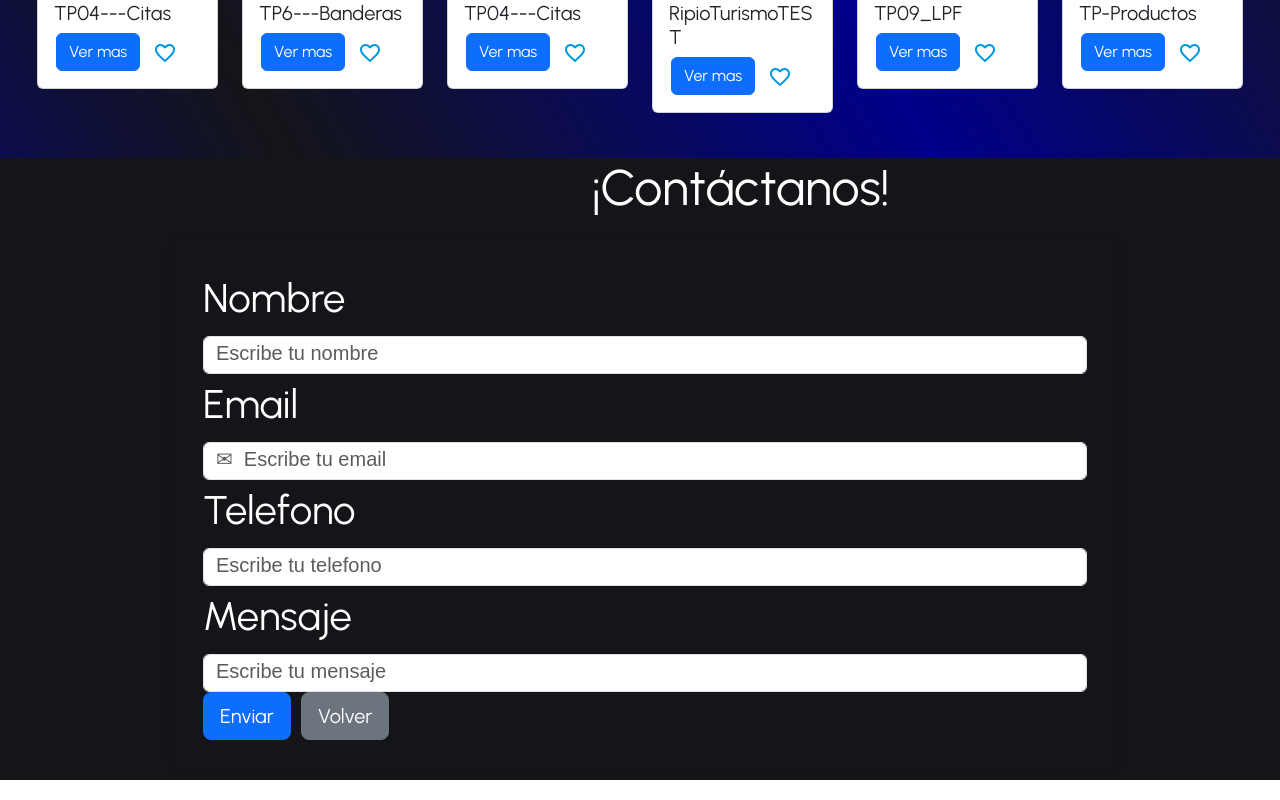
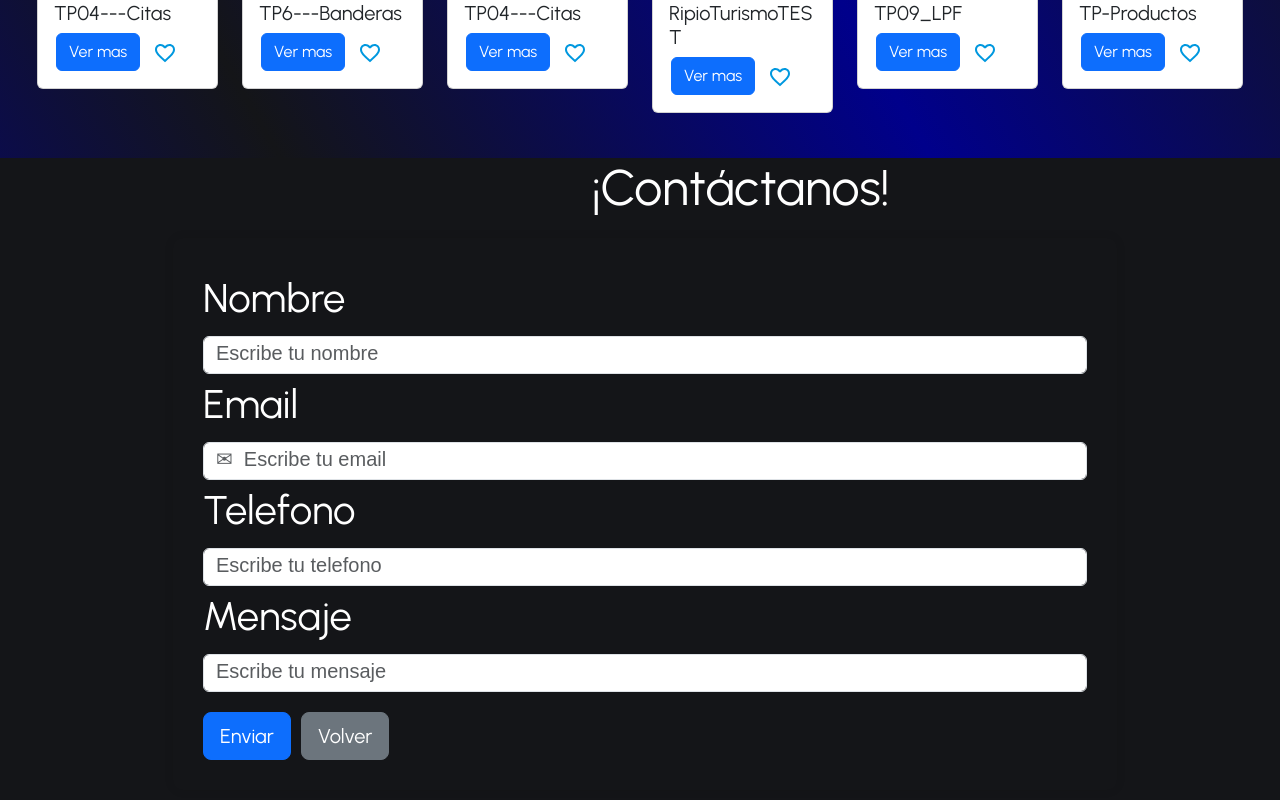
Before and after one commit to agusfulco1/TP10-Portfolio, a React (Create React App) app in the folder tp10/: page / in a window 1280 px wide. Shown: the part 366-1166 px from the top of the page. Built offline with nearby package versions, Linux system fonts and the light colour scheme.

Commit message:
Terminado

```diff
--- a/tp10/src/Components/Contacto.js
+++ b/tp10/src/Components/Contacto.js
@@ -4,7 +4,7 @@ import Form from 'react-bootstrap/Form';
 import Row from 'react-bootstrap/Row';
 import Col from 'react-bootstrap/Col';
 import Input from './Input';
-import '../Styles/AboutUs.css';
+import '../Styles/Layout.css';
 export default function Contacto() {
 
     return (
--- a/tp10/src/Styles/Layout.css
+++ b/tp10/src/Styles/Layout.css
@@ -26,6 +26,7 @@ footer {
 
 .enviar-btn {
     margin-right: 10px;
+    margin-top: 20px;
 }
 
 
@@ -78,3 +79,6 @@ input::placeholder {
     width: 500px;
     font-size: 30px;
 }
+.volver-btn{
+    margin-top: 20px;
+}
```
